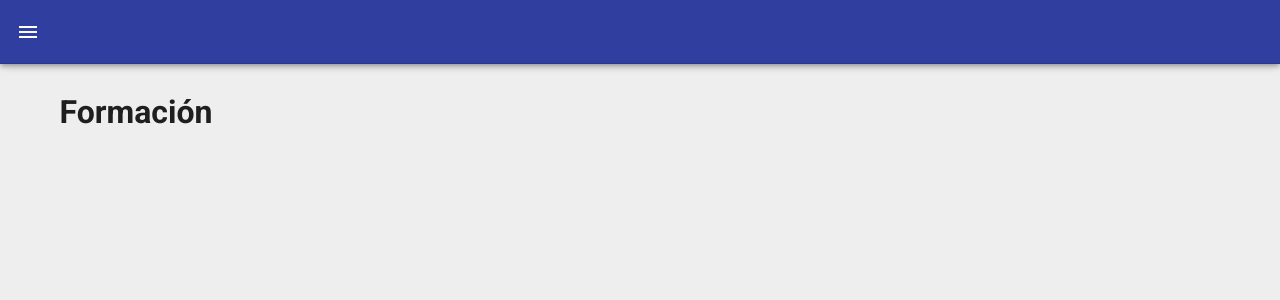
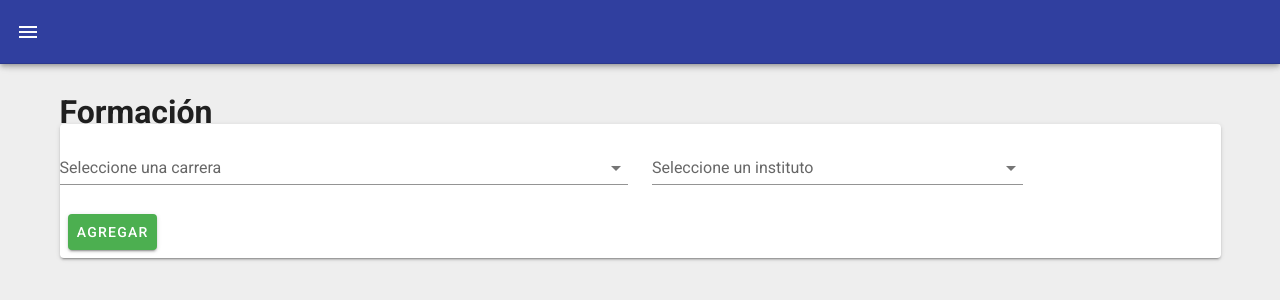
Before and after one commit to AngelJGR/curriculum, a Vue app in the folder client/: page /profile/formation in a window 1280 px wide. Shown: the top 300 px of the page. Built offline with nearby package versions, Linux system fonts and the light colour scheme; no server answers.

Commit message:
(client): Corrige error de visualización de los datos en el autocomplete

```diff
--- a/client/src/views/profile/formation.vue
+++ b/client/src/views/profile/formation.vue
@@ -1,22 +1,107 @@
 <template>
   <v-container>
     <h1>Formación</h1>
+    <non-content v-if="isEmpty"></non-content>
+    <v-card>
+      <v-row>
+        <v-col cols="6">
+          <v-autocomplete
+            label="Seleccione una carrera"
+            v-model="collegeDegree"
+            :items="collegeDegrees"
+            :item-text="(obj) => obj.description"
+            :item-value="(obj) => obj.id"
+            return-object
+            clearable
+          ></v-autocomplete>
+          <!-- <v-combobox
+            v-model="collegeDegree"
+            :items="collegeDegrees"
+            :item-text="description"
+            :search-input.sync="searchCollegeDegree"
+            hide-selected
+            label="Carreras"
+            persistent-hint
+            :return-object="false"
+          >
+            <template v-slot:no-data>
+              <v-list-item>
+                <v-list-item-content>
+                  <v-list-item-title>
+                    No results matching "<strong>{{ searchCollegeDegree }}</strong>". Press <kbd>enter</kbd> to create a new one
+                  </v-list-item-title>
+                </v-list-item-content>
+              </v-list-item>
+            </template>
+          </v-combobox> -->
+        </v-col>
+
+
+        <v-col cols="4">
+          <v-autocomplete
+            label="Seleccione un instituto"
+            v-model="college"
+            :items="colleges"
+            item-text="name"
+            item-value="id"
+            :search-input.sync="searchCollege"
+          ></v-autocomplete>
+        </v-col>
+        <v-col cols="2"></v-col>
+      </v-row>
+      <v-card-actions>
+        <v-btn @click="addFormation" color="success">Agregar</v-btn>
+      </v-card-actions>
+    </v-card>
   </v-container>
 </template>
 <script>
-import formacion from '../../services/formation'
+
+import formation from '../../services/formation'
 export default {
   data() {
     return {
-
+      isEmpty: false,
+      colleges: [],
+      college: null,
+      collegeDegrees: [],
+      collegeDegree: null,
+      searchCollege: null,
+      searchCollegeDegree: null
     }
   },
   methods: {
+    addFormation() {
+      console.log('Añade formación')
+    },
+    /* setCollege() {
 
+    } */
   },
   created() {
-    formacion.getFormation('1')
-      .then((res) => console.log(res))
+    formation.getFormation('1')
+      .then((res) => {
+        console.log(res.data.college_degree)
+        if (res.data.college_degree_person.length === 0) {
+          this.isEmpty = true
+        }
+        this.colleges = res.data.college || null
+        this.collegeDegrees = res.data.college_degree
+      })
+    /* formation.getColleges()
+      .then((res) => {
+        console.log(res.data)
+        this.colleges = res.data.college || null
+      }) */
+  },
+  watch: {
+    searchCollegeDegree (val) {
+      formation.getCollegeDregrees(val)
+        .then((res) => {
+          console.log(res.data)
+          this.collegeDegrees.concat(res.data.college_degree)
+        })
+    }
   }
 }
 </script>
```
